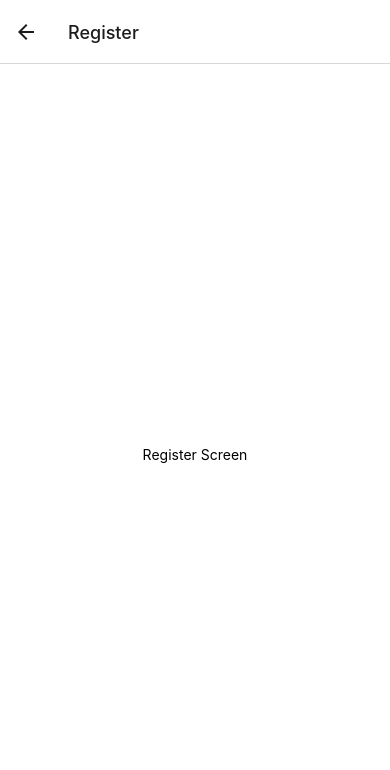
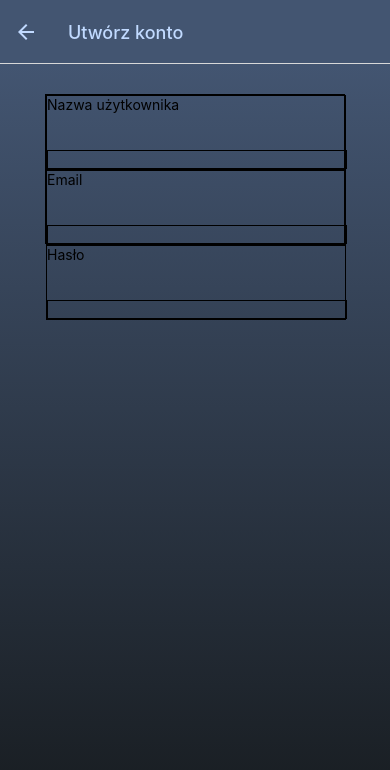
Before and after one commit to KonradChecinski/BigInJapan, a React Native app: screen /Register in a window 390 px wide. Shown: the top 770 px of the page. Built offline with nearby package versions, Linux system fonts and the light colour scheme.

Commit message:
Change styling units to relative

```diff
--- a/App.js
+++ b/App.js
@@ -18,7 +18,11 @@ export default function App() {
         <Stack.Screen
           name="Register"
           component={RegisterScreen}
-          options={{ title: 'Register' }}
+          options={{
+            title: 'Utwórz konto',
+            headerTintColor: '#C1DAFF',
+            headerStyle: { backgroundColor: '#435571' },
+          }}
         />
       </Stack.Navigator>
     </NavigationContainer>
--- a/components/LoginComponent.js
+++ b/components/LoginComponent.js
@@ -28,16 +28,13 @@ const LoginComponent = () => {
   )
 }
 
-// #161A1D
-
 export default LoginComponent
 
 const styles = StyleSheet.create({
   main: {
     justifyContent: 'space-between',
-    marginBottom: 60,
-    width: 300,
-    height: 200,
+    marginBottom: '15%',
+    width: '75%',
   },
   inputContainer: {
     justifyContent: 'space-between',
@@ -49,8 +46,8 @@ const styles = StyleSheet.create({
     color: 'white',
   },
   logInButtonContainer: {
-    width: 300,
-    marginTop: 50,
+    width: '100%',
+    marginTop: '17%',
     padding: 10,
     alignSelf: 'center',
     alignItems: 'center',
--- a/screens/LoginScreen.js
+++ b/screens/LoginScreen.js
@@ -7,7 +7,7 @@ import LoginComponent from '../components/LoginComponent'
 export default function Login({ navigation }) {
   return (
     <>
-      <StatusBar style="dark" />
+      <StatusBar style="light" />
 
       <LinearGradient
         style={styles.container}
@@ -39,18 +39,19 @@ export default function Login({ navigation }) {
 const styles = StyleSheet.create({
   container: {
     flex: 1,
-    paddingTop: 125,
+    paddingTop: '25%',
     backgroundColor: '#fff',
     alignItems: 'center',
     justifyContent: 'space-between',
   },
   image: {
-    width: 250,
-    height: 250,
-    marginBottom: 50,
+    width: '45%',
+    height: '45%',
+    marginBottom: '12%',
   },
   registerTextContainer: {
     flexDirection: 'row',
-    marginBottom: 100,
+    paddingTop: '5%',
+    paddingBottom: '20%',
   },
 })
--- a/screens/RegisterScreen.js
+++ b/screens/RegisterScreen.js
@@ -1,23 +1,57 @@
 import { StatusBar } from 'expo-status-bar'
-import { StyleSheet, View, Text } from 'react-native'
+import { StyleSheet, View, Text, TextInput } from 'react-native'
+import { LinearGradient } from 'expo-linear-gradient'
 
-export default function Login() {
+export default function Register({ navigation }) {
   return (
     <>
       <StatusBar style="light" />
 
-      <View style={styles.container}>
-        <Text>Register Screen</Text>
-      </View>
+      <LinearGradient
+        style={styles.main}
+        colors={['#435571', '#161A1D']}
+        start={{ x: 0.5, y: 0.4 }}
+        end={{ x: 0.5, y: 1 }}
+      >
+        <View style={styles.allInputsContainer}>
+          <View style={styles.inputContainer}>
+            <Text>Nazwa użytkownika</Text>
+            <TextInput style={styles.input}></TextInput>
+          </View>
+          <View style={styles.inputContainer}>
+            <Text>Email</Text>
+            <TextInput style={styles.input}></TextInput>
+          </View>
+          <View style={styles.inputContainer}>
+            <Text>Hasło</Text>
+            <TextInput style={styles.input}></TextInput>
+          </View>
+        </View>
+      </LinearGradient>
     </>
   )
 }
 
 const styles = StyleSheet.create({
-  container: {
+  main: {
     flex: 1,
+    paddingTop: 30,
     backgroundColor: '#fff',
     alignItems: 'center',
-    justifyContent: 'center',
+  },
+  allInputsContainer: {
+    width: 300,
+    height: 150,
+    borderWidth: 1,
+  },
+  inputContainer: {
+    justifyContent: 'space-between',
+    width: 300,
+    height: 75,
+    borderWidth: 1,
+  },
+  input: {
+    width: 300,
+    borderWidth: 1,
   },
 })
```
